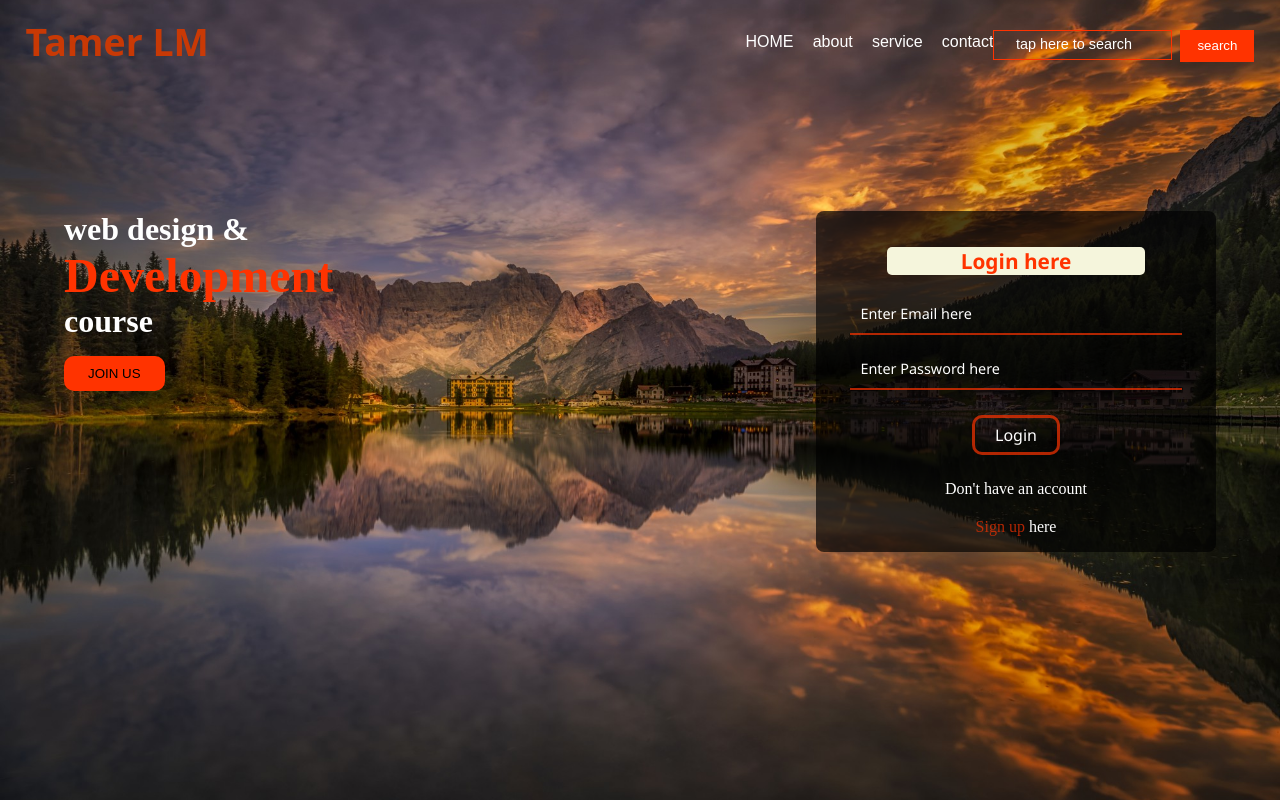
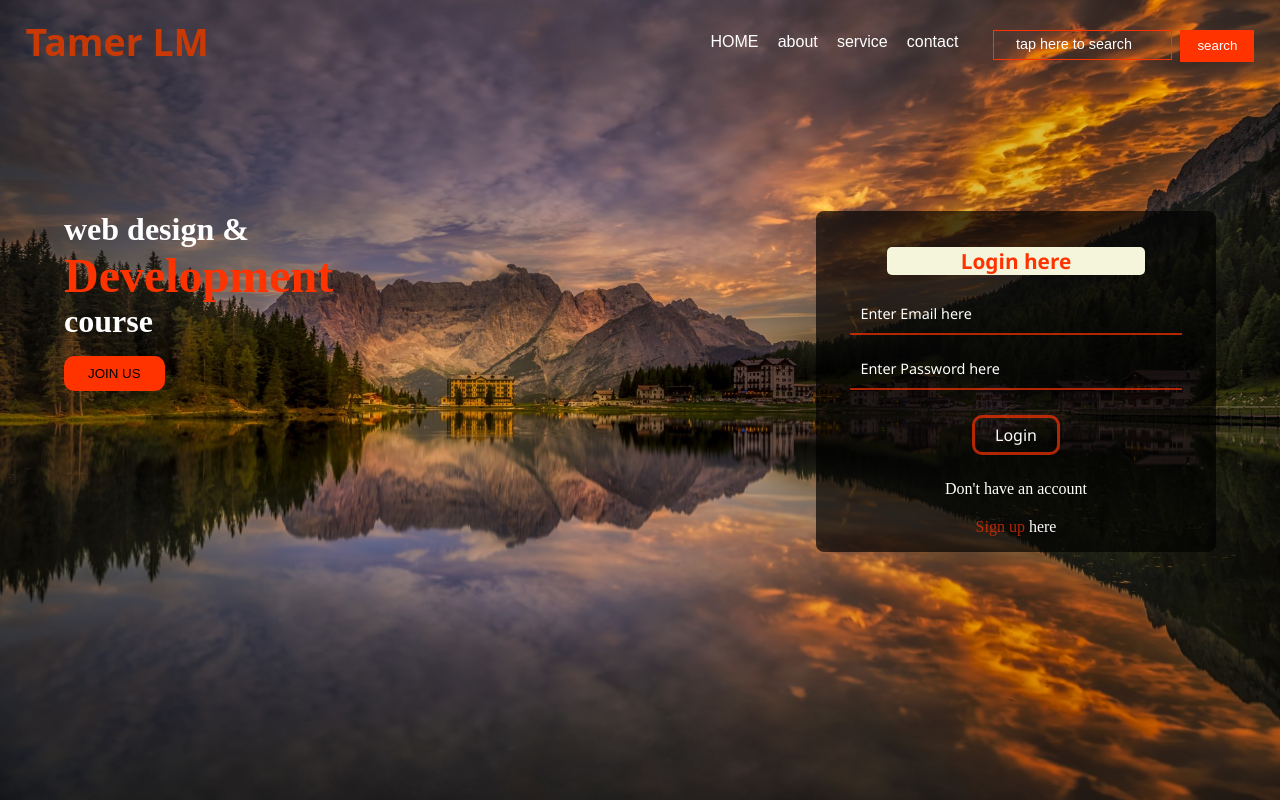
Before and after one commit to TamerLM/TEST, a plain HTML site: page index.html in a window 1280 px wide. Drawn offline with Linux system fonts and the light colour scheme.

Commit message:
Update style.css

```diff
--- a/style.css
+++ b/style.css
@@ -36,6 +36,7 @@
     gap: 1.2rem;
     list-style: none;
     flex-wrap: wrap;
+    padding-right: 35px;
 }
 
 .navbar ul li a {
```
